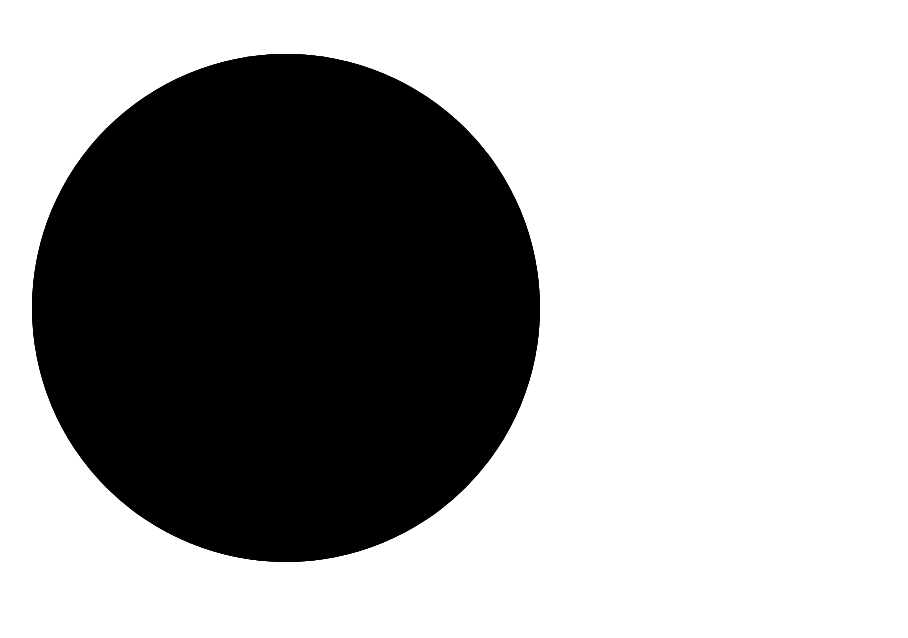
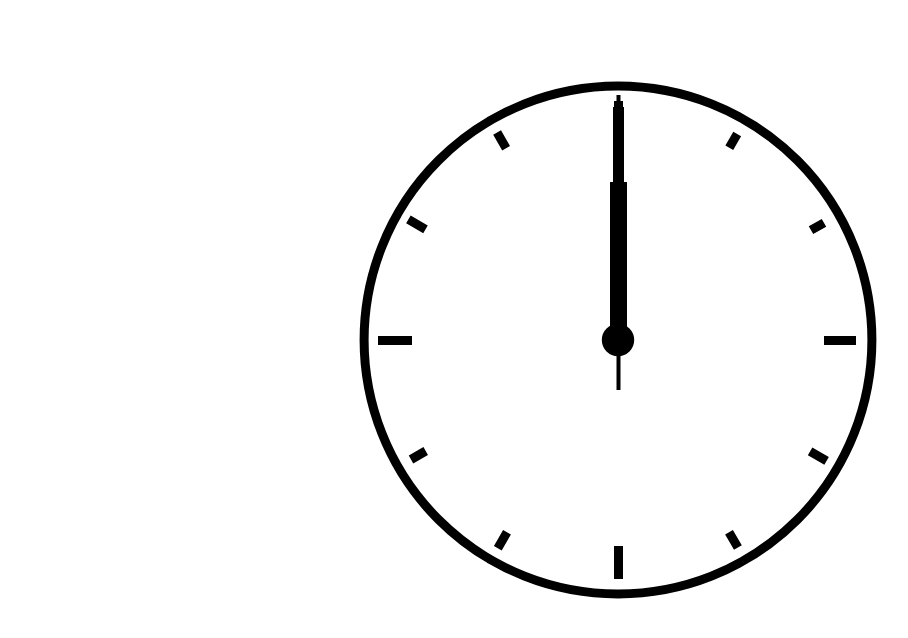
Before and after one commit to eefathi/Simple-Clock, a plain HTML site: page index.html in a window 1280 px wide. Shown: the whole page, without its empty margins (22-930 px from the left). Drawn offline with Linux system fonts and the light colour scheme.

Commit message:
importing css file to index.html

```diff
--- a/index.html
+++ b/index.html
@@ -5,6 +5,7 @@
     <meta charset="UTF-8">
     <meta name="viewport" content="width=device-width, initial-scale=1">
     <title>An Analog Clock</title>
+    <link rel=stylesheet href="style.css" type="text/css" media="all">
 </head>
 
 <body>
```
